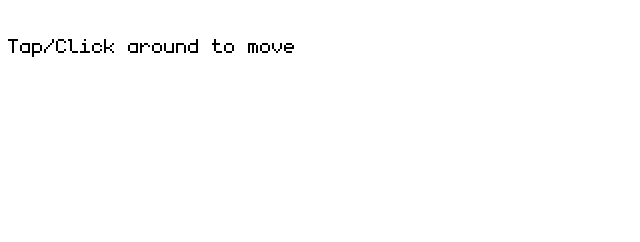
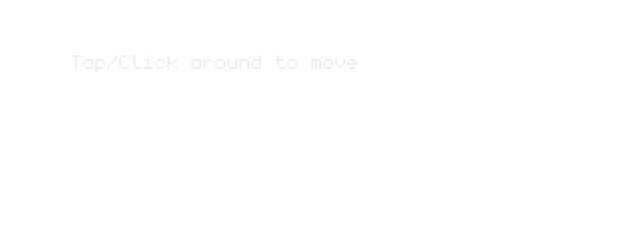
Before and after one commit to mofach90/2D-portofolio, a website built with Vite: page index.html in a window 1280 px wide. Shown: the whole page, without its empty margins (0-640 px from the left). Built offline with nearby package versions, Linux system fonts and the light colour scheme; what kaboom would draw is missing.

Commit message:
Add styles for note position in index.html

```diff
--- a/index.html
+++ b/index.html
@@ -56,7 +56,14 @@
         margin-top: 1rem;
       }
 
-
+      .note {
+        position: absolute;
+        top: 1vh;
+        left: 5%;
+        display: flex;
+        flex-direction: column;
+        color: rgb(238, 238, 238)
+      }
 
     </style>
     <div id="app">
```
